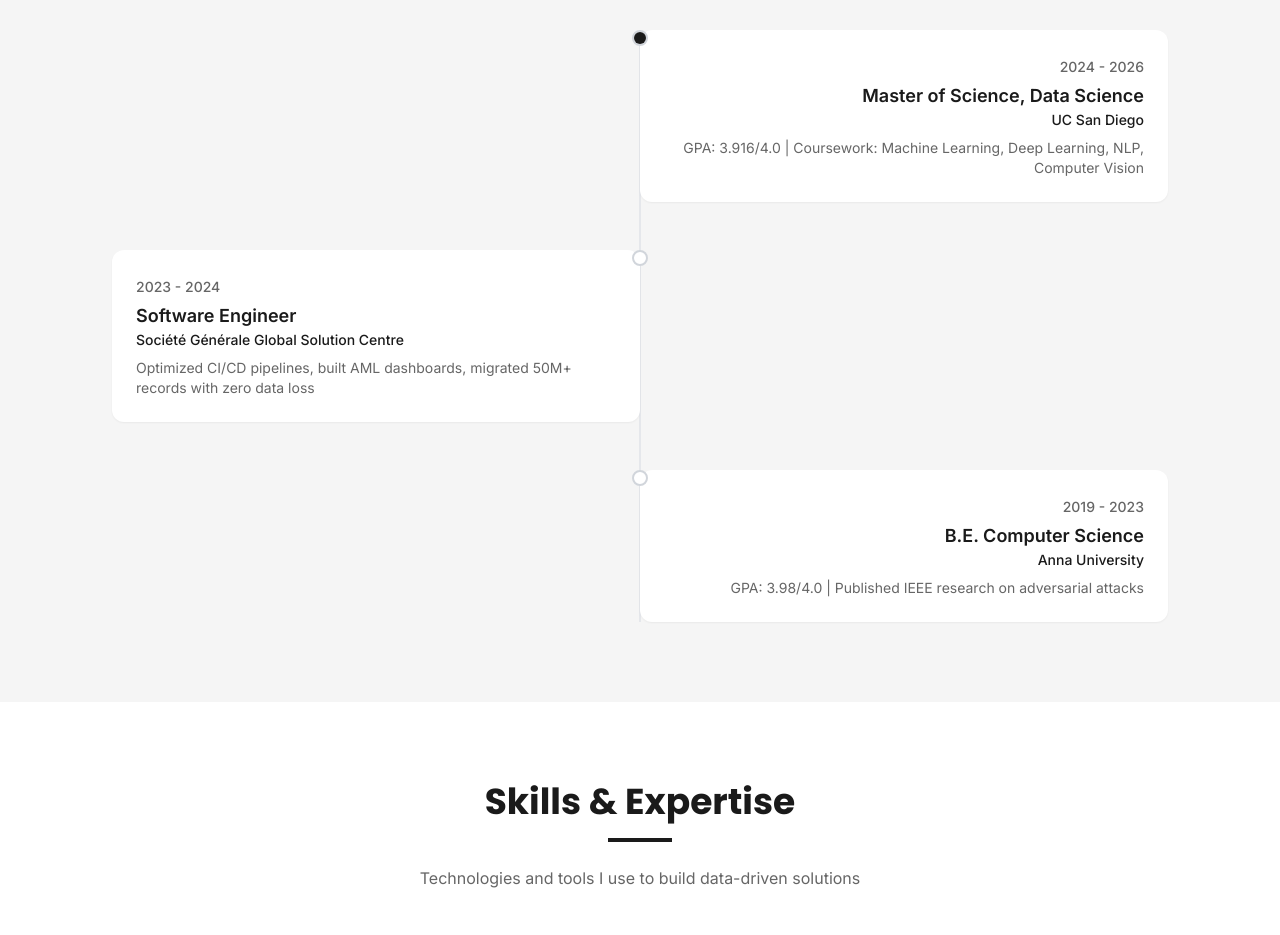
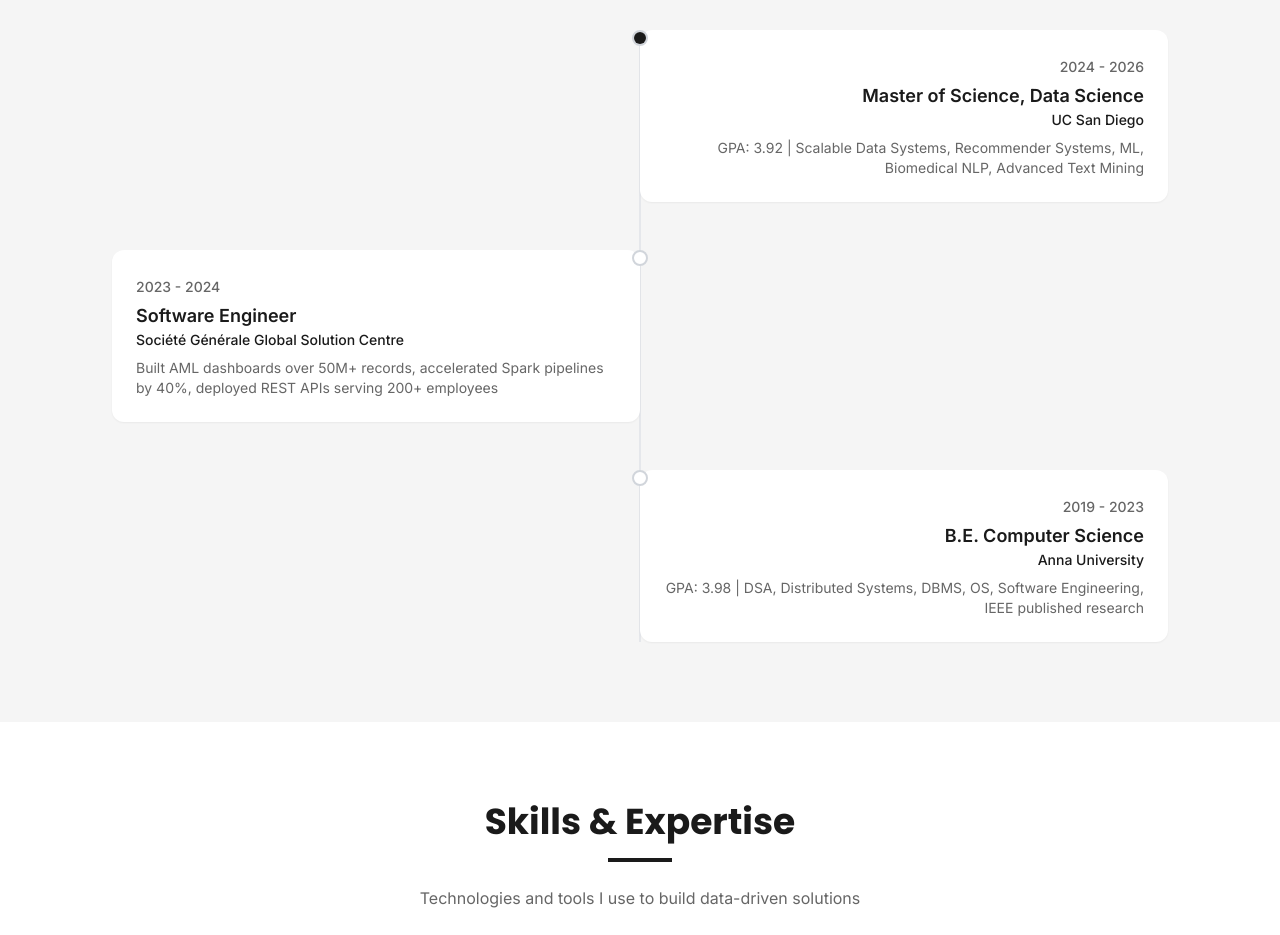
Before and after one commit to kavyasridhar1501/KavyaSridharPortfolio, a Next.js app: page /KavyaSridharPortfolio/ in a window 1280 px wide. Shown: the part 1780-2715 px from the top of the page. Built offline with nearby package versions, Linux system fonts and the light colour scheme.

Commit message:
Update education and experience descriptions from resume
Co-Authored-By: Claude Sonnet 4.6 <noreply@anthropic.com>
Claude-Session: https://claude.ai/code/session_01GKkVSBbd7dWSgMaz5824Xj

```diff
--- a/components/AboutSection.tsx
+++ b/components/AboutSection.tsx
@@ -16,21 +16,21 @@ const experience = [
     year: "2024 - 2026",
     title: "Master of Science, Data Science",
     company: "UC San Diego",
-    description: "GPA: 3.916/4.0 | Coursework: Machine Learning, Deep Learning, NLP, Computer Vision",
+    description: "GPA: 3.92 | Scalable Data Systems, Recommender Systems, ML, Biomedical NLP, Advanced Text Mining",
     active: true,
   },
   {
     year: "2023 - 2024",
     title: "Software Engineer",
     company: "Société Générale Global Solution Centre",
-    description: "Optimized CI/CD pipelines, built AML dashboards, migrated 50M+ records with zero data loss",
+    description: "Built AML dashboards over 50M+ records, accelerated Spark pipelines by 40%, deployed REST APIs serving 200+ employees",
     active: false,
   },
   {
     year: "2019 - 2023",
     title: "B.E. Computer Science",
     company: "Anna University",
-    description: "GPA: 3.98/4.0 | Published IEEE research on adversarial attacks",
+    description: "GPA: 3.98 | DSA, Distributed Systems, DBMS, OS, Software Engineering, IEEE published research",
     active: false,
   },
 ];
```
